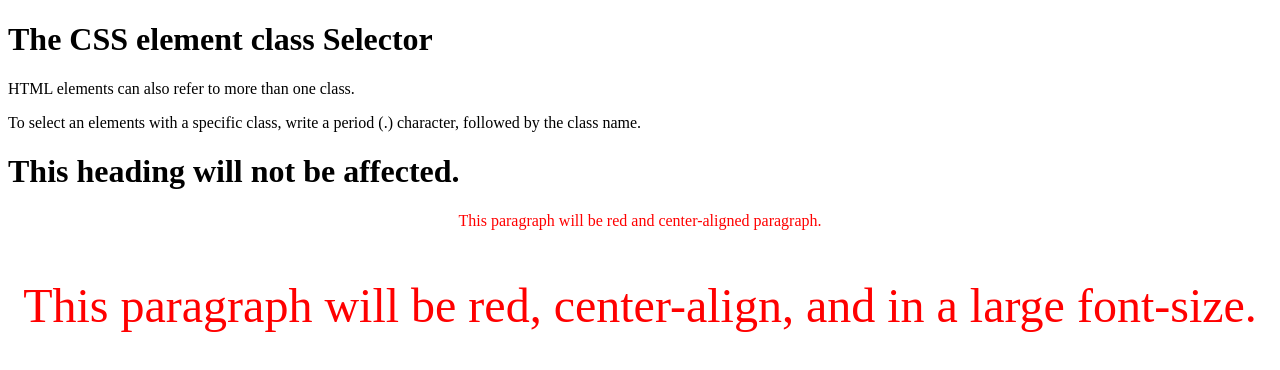
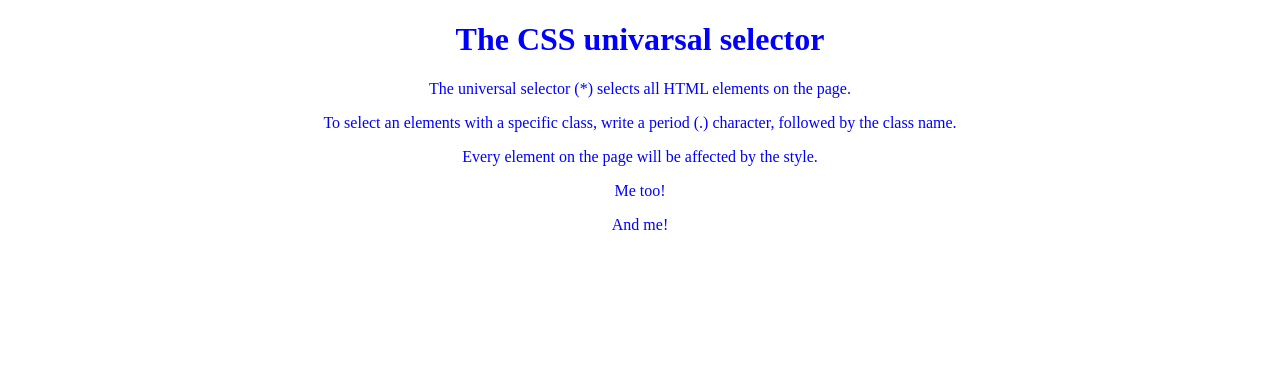
Before and after one commit to rahatho/css-w3school80, a plain HTML site: page index.html in a window 1280 px wide. Drawn offline with Linux system fonts and the light colour scheme.

Commit message:
css-universal-selector

```diff
--- a/index.html
+++ b/index.html
@@ -15,24 +15,23 @@ This page will explain the most basic CSS selectors.-->
     <meta charset="UTF-8">
     <meta name="viewport" content="width=device-width, initial-scale=1.0">
     <style>
-        p.center {
+        * {
             text-align: center;
-            color: red;
+            color: blue;
         }
-        p.large {
-            font-size: 300%;
-        }
+
     </style>
-    <title>CSS element class selector </title>
+    <title>CSS Universal selector </title>
 </head>
 <body>
-    <h1>The CSS element class Selector</h1>
+    <h1>The CSS univarsal selector</h1>
     <p>
-        HTML elements can also refer to more than one class.
+        The universal selector (*) selects all HTML elements on the page.
     </p>
     <p>To select an elements with a specific class, write a period (.) character, followed by the class name.</p>
-    <h1 class="center">This heading will not be affected.</h1>
-    <p class="center">This paragraph will be red and center-aligned paragraph.</p>
-    <p class="center large">This paragraph will be red, center-align, and in a large font-size.</p>
+    <p>Every element on the page will be affected by the style.</p>
+
+    <p id="para1">Me too!</p>
+    <p>And me!</p>
 </body>
 </html>
```
